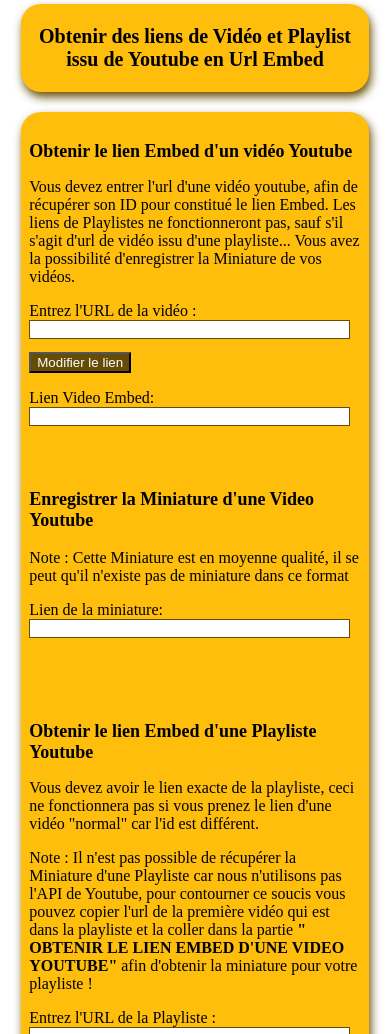
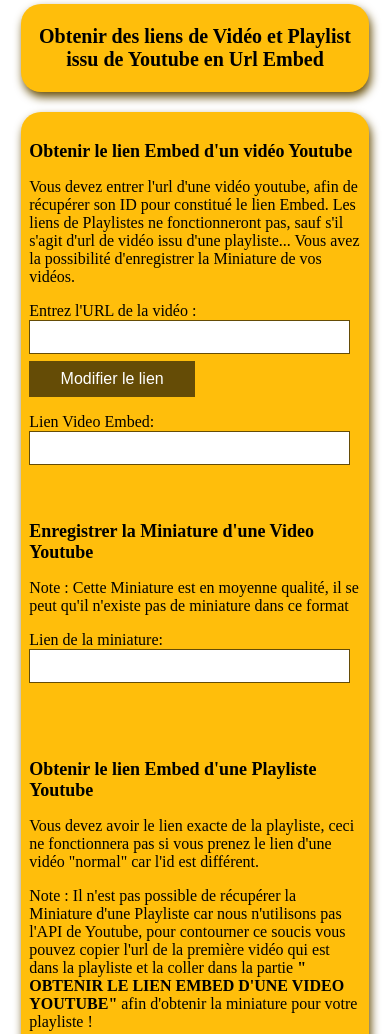
Before and after one commit to klodita/UrlEmbed, a website: page index.html in a window 390 px wide. Shown: the top 1034 px of the page. Drawn offline with nearby package versions, Linux system fonts and the light colour scheme.

Commit message:
correction des inputs et rendu visuel des boutons

```diff
--- a/index.html
+++ b/index.html
@@ -32,7 +32,7 @@
     </section>
 
     <section id="miniature">
-        <h3>Enregistrer la Miniature d'une Video Youtube</h3>
+        <h2>Enregistrer la Miniature d'une Video Youtube</h2>
     <p> Note : Cette Miniature est en moyenne qualité, il se peut qu'il n'existe pas de miniature dans ce format</p>
 
     <div id="thumbnail-container1"> </div>
--- a/style.css
+++ b/style.css
@@ -45,11 +45,17 @@
 }
 
 input{
+    width: 40%;
+    height: 30px;
     background-color: white;
     border: 1px solid  #654c06 ;
 }
 button{
+    width: 10%;
+    height: 36px;
     background-color:  #654c06;
+    border: none;
+    font-size: 18px;
     color: white;
 }
 #miniature{
@@ -93,7 +99,13 @@
 
     input{
         width: 95%;
-        margin-bottom: 4%;
+        margin-bottom: 2%;
+    }
+
+    button{
+        width: 50%;
+        font-size: 16px;
+
     }
     #video{
         padding-top: 2%;
```
